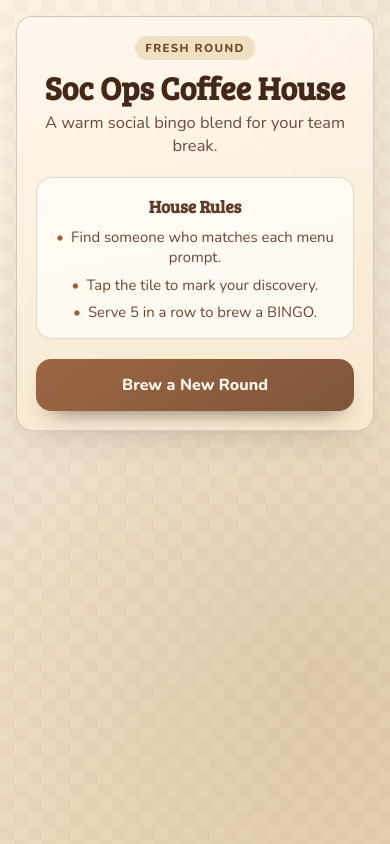
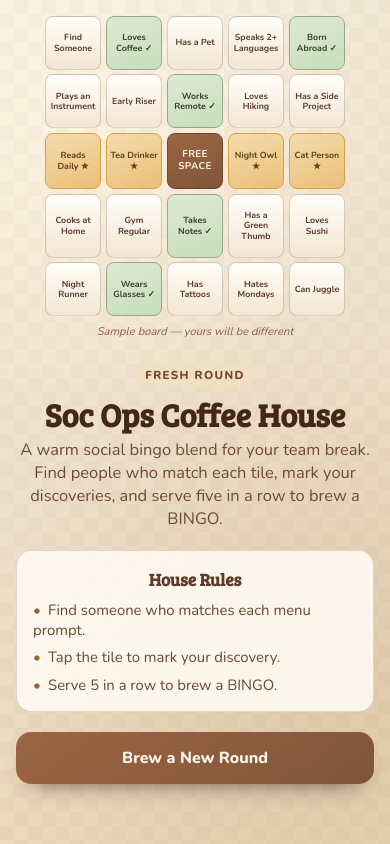
Before and after one commit to treinamentos-serpro/copilot-dev-days-valeriomv, a FastAPI app: page / in a window 390 px wide. Run offline with FastAPI, Linux system fonts and the light colour scheme.

Commit message:
feat: start-screen variation 2 - board-forward landing page
Add decorative 5×5 bingo preview board to the start screen to make the
game mechanic legible before starting. Preserve #game-container, HTMX
POST /start, "Brew a New Round" CTA, and "House Rules" section.

- Rewrite start_screen.html with side-by-side layout (preview + content)
- Preview board uses semantic HTML div tiles distinguished by CSS classes:
  preview-tile--plain, --marked (green), --win (gold), --free (espresso)
- aria-hidden on the decorative board to keep it non-interactive
- Sample-board label clarifies it's not the live board
- Add responsive mobile stacking at ≤700px breakpoint
- Add focus-visible outline on btn-primary for keyboard accessibility
- Add prefers-reduced-motion rule to suppress all stagger animations
- uv run ruff check .: all checks passed
- uv run pytest: 25/25 passed

Co-authored-by: valeriomv <169313434+valeriomv@users.noreply.github.com>

```diff
--- a/app/static/css/app.css
+++ b/app/static/css/app.css
@@ -559,6 +559,169 @@ button:disabled {
     min-height: 60px;
 }
 
+/* ── Start-screen variation 2: board-forward landing ── */
+
+.start-layout {
+    display: flex;
+    flex-direction: row;
+    align-items: center;
+    justify-content: center;
+    gap: 2.5rem;
+    width: 100%;
+    max-width: 64rem;
+}
+
+.start-content {
+    flex: 0 0 22rem;
+    max-width: 22rem;
+}
+
+/* Preview board */
+.preview-board-wrap {
+    flex: 0 0 auto;
+}
+
+.preview-board {
+    display: grid;
+    grid-template-columns: repeat(5, minmax(0, 1fr));
+    gap: 0.3rem;
+    width: clamp(200px, 38vw, 340px);
+    aspect-ratio: 1 / 1;
+    pointer-events: none;
+    user-select: none;
+}
+
+.preview-tile {
+    display: flex;
+    align-items: center;
+    justify-content: center;
+    text-align: center;
+    border-radius: 0.5rem;
+    border: 1px solid rgba(77, 47, 31, 0.22);
+    background: linear-gradient(180deg, #fffdf8, #f3e6d3);
+    color: #5b3a28;
+    font-size: 0.55rem;
+    font-weight: 700;
+    line-height: 1.2;
+    padding: 0.2rem;
+    word-break: break-word;
+    hyphens: auto;
+}
+
+.preview-tile--marked {
+    background: linear-gradient(160deg, #dce9d4, #c9ddbe);
+    border-color: var(--coffee-mint-border);
+    color: #304425;
+}
+
+.preview-tile--win {
+    background: linear-gradient(160deg, #f3dcad, #eabf77);
+    border-color: var(--coffee-gold);
+    color: #603f18;
+}
+
+.preview-tile--free {
+    background: linear-gradient(165deg, #9c6644, #7f5539);
+    border-color: #6d4831;
+    color: #fff4e6;
+    font-size: 0.62rem;
+    letter-spacing: 0.03em;
+}
+
+.preview-label {
+    margin: 0.5rem 0 0;
+    font-size: 0.7rem;
+    color: #8a6048;
+    text-align: center;
+    font-style: italic;
+}
+
+/* Legend */
+.preview-legend {
+    display: flex;
+    align-items: center;
+    gap: 0.9rem;
+    margin-top: 0.55rem;
+    justify-content: center;
+    flex-wrap: wrap;
+}
+
+.legend-item {
+    display: flex;
+    align-items: center;
+    gap: 0.28rem;
+    font-size: 0.68rem;
+    color: #7a5438;
+}
+
+.legend-swatch {
+    width: 0.75rem;
+    height: 0.75rem;
+    border-radius: 0.2rem;
+    flex-shrink: 0;
+}
+
+.legend-swatch--plain {
+    background: linear-gradient(180deg, #fffdf8, #f3e6d3);
+    border: 1px solid rgba(77, 47, 31, 0.22);
+}
+
+.legend-swatch--marked {
+    background: linear-gradient(160deg, #dce9d4, #c9ddbe);
+    border: 1px solid var(--coffee-mint-border);
+}
+
+.legend-swatch--win {
+    background: linear-gradient(160deg, #f3dcad, #eabf77);
+    border: 1px solid var(--coffee-gold);
+}
+
+.legend-swatch--free {
+    background: linear-gradient(165deg, #9c6644, #7f5539);
+    border: 1px solid #6d4831;
+}
+
+/* Responsive: stack on small screens */
+@media (max-width: 700px) {
+    .start-layout {
+        flex-direction: column;
+        gap: 1.5rem;
+    }
+
+    .start-content {
+        flex: none;
+        max-width: 100%;
+        width: 100%;
+        text-align: center;
+    }
+
+    .preview-board {
+        width: min(90vw, 300px);
+    }
+
+    .rules-list {
+        text-align: left;
+    }
+}
+
+/* Focus states */
+.btn-primary:focus-visible {
+    outline: 3px solid var(--coffee-caramel);
+    outline-offset: 3px;
+}
+
+/* Reduced motion */
+@media (prefers-reduced-motion: reduce) {
+    .stagger-1,
+    .stagger-2,
+    .stagger-3,
+    .coffee-panel,
+    .game-frame,
+    .modal-card {
+        animation: none;
+    }
+}
+
 @keyframes bounce {
     0%, 100% {
         transform: translateY(-25%);
--- a/app/templates/components/start_screen.html
+++ b/app/templates/components/start_screen.html
@@ -1,11 +1,51 @@
 <div id="game-container">
 <div class="page-shell">
-    <div class="coffee-panel text-center">
-        <span class="brand-kicker stagger-1">Fresh Round</span>
-        <h1 class="brand-title stagger-1">Soc Ops Coffee House</h1>
-        <p class="brand-subtitle stagger-2">A warm social bingo blend for your team break.</p>
+    <div class="start-layout stagger-1">
 
-        <div class="rules-card stagger-2">
+        <!-- Decorative preview board (non-interactive, aria-hidden) -->
+        <div class="preview-board-wrap" aria-hidden="true">
+            <div class="preview-board" role="presentation">
+                <!-- Row 1 -->
+                <div class="preview-tile preview-tile--plain">Find Someone</div>
+                <div class="preview-tile preview-tile--marked">Loves Coffee ✓</div>
+                <div class="preview-tile preview-tile--plain">Has a Pet</div>
+                <div class="preview-tile preview-tile--plain">Speaks 2+ Languages</div>
+                <div class="preview-tile preview-tile--marked">Born Abroad ✓</div>
+                <!-- Row 2 -->
+                <div class="preview-tile preview-tile--plain">Plays an Instrument</div>
+                <div class="preview-tile preview-tile--plain">Early Riser</div>
+                <div class="preview-tile preview-tile--marked">Works Remote ✓</div>
+                <div class="preview-tile preview-tile--plain">Loves Hiking</div>
+                <div class="preview-tile preview-tile--plain">Has a Side Project</div>
+                <!-- Row 3 — winning middle row -->
+                <div class="preview-tile preview-tile--win">Reads Daily ★</div>
+                <div class="preview-tile preview-tile--win">Tea Drinker ★</div>
+                <div class="preview-tile preview-tile--free">FREE<br>SPACE</div>
+                <div class="preview-tile preview-tile--win">Night Owl ★</div>
+                <div class="preview-tile preview-tile--win">Cat Person ★</div>
+                <!-- Row 4 -->
+                <div class="preview-tile preview-tile--plain">Cooks at Home</div>
+                <div class="preview-tile preview-tile--plain">Gym Regular</div>
+                <div class="preview-tile preview-tile--marked">Takes Notes ✓</div>
+                <div class="preview-tile preview-tile--plain">Has a Green Thumb</div>
+                <div class="preview-tile preview-tile--plain">Loves Sushi</div>
+                <!-- Row 5 -->
+                <div class="preview-tile preview-tile--plain">Night Runner</div>
+                <div class="preview-tile preview-tile--marked">Wears Glasses ✓</div>
+                <div class="preview-tile preview-tile--plain">Has Tattoos</div>
+                <div class="preview-tile preview-tile--plain">Hates Mondays</div>
+                <div class="preview-tile preview-tile--plain">Can Juggle</div>
+            </div>
+            <p class="preview-label">Sample board — yours will be different</p>
+        </div>
+
+        <!-- Content panel -->
+        <div class="start-content">
+            <span class="brand-kicker">Fresh Round</span>
+            <h1 class="brand-title">Soc Ops Coffee House</h1>
+            <p class="brand-subtitle">A warm social bingo blend for your team break. Find people who match each tile, mark your discoveries, and serve five in a row to brew a BINGO.</p>
+
+            <div class="rules-card">
                 <h2>House Rules</h2>
                 <ul class="rules-list">
                     <li>Find someone who matches each menu prompt.</li>
@@ -18,9 +58,11 @@
                 hx-post="/start"
                 hx-target="#game-container"
                 hx-swap="outerHTML"
-            class="btn-primary stagger-3">
+                class="btn-primary">
                 Brew a New Round
             </button>
         </div>
+
     </div>
 </div>
+</div>
```
Lines whose indentation alone changed are shown as unchanged.
